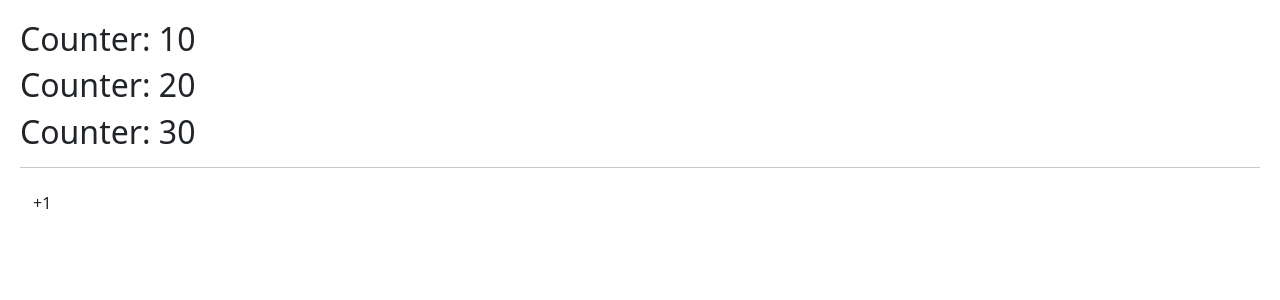
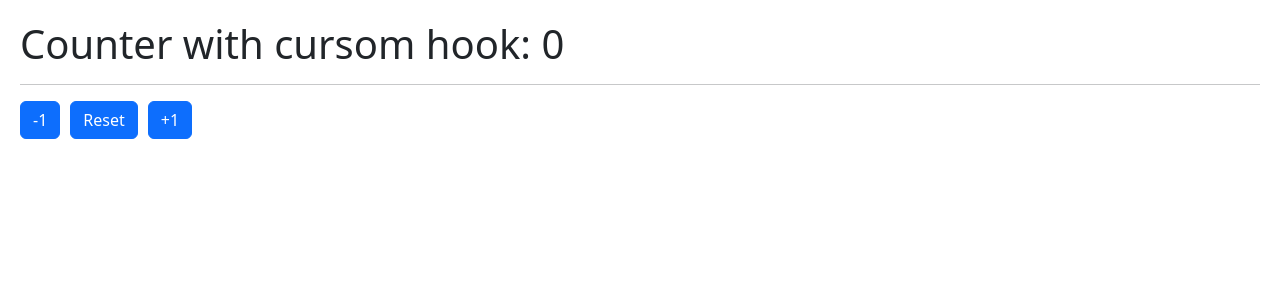
Before and after one commit to cristianps1988/05-REACT-hooksApp, a React (Vite) app: page / in a window 1280 px wide. Shown: the top 300 px of the page. Built offline with nearby package versions, Linux system fonts and the light colour scheme.

Commit message:
custom hook useCounter

```diff
--- /dev/null
+++ b/01-useState/CounterCustomHook.jsx
@@ -0,0 +1,28 @@
+import { useCounter } from "../hooks/useCounter"
+
+const CounterCustomHook = () => {
+
+    const { counter, increment, decrement, reset } = useCounter(0)
+
+
+    return (
+        <>
+            <h1>Counter with cursom hook: {counter}</h1>
+            <hr />
+            <button
+                className="btn btn-primary"
+                onClick={() => decrement(5)}
+            >-1</button>
+            <button
+                className="btn btn-primary"
+                onClick={reset}
+            >Reset</button>
+            <button
+                className="btn btn-primary"
+                onClick={() => increment(3)}
+            >+1</button>
+        </>
+    )
+}
+
+export default CounterCustomHook
--- /dev/null
+++ b/hooks/useCounter.js
@@ -0,0 +1,28 @@
+import { useState } from "react"
+
+
+export const useCounter = (initialValue = 10) => {
+
+    const [counter, setCounter] = useState(initialValue)
+
+    const increment = (value = 1) => {
+        setCounter(counter + value)
+    }
+
+    const decrement = (value = 1) => {
+        if (counter === 0) return
+        setCounter(counter - value)
+    }
+
+    const reset = () => {
+        setCounter(initialValue)
+    }
+
+
+    return {
+        counter,
+        increment,
+        decrement,
+        reset
+    }
+}
--- a/src/main.jsx
+++ b/src/main.jsx
@@ -1,11 +1,12 @@
 import React from 'react'
 import ReactDOM from 'react-dom/client'
 import './index.css'
-import CounterApp from '../01-useState/CounterApp'
+// import CounterApp from '../01-useState/CounterApp'
+import CounterCustomH from '../01-useState/CounterCustomHook'
 // import HooksApp from './HooksApp'
 
 ReactDOM.createRoot(document.getElementById('root')).render(
   <React.StrictMode>
-    <CounterApp />
+    <CounterCustomH />
   </React.StrictMode>,
 )
```
